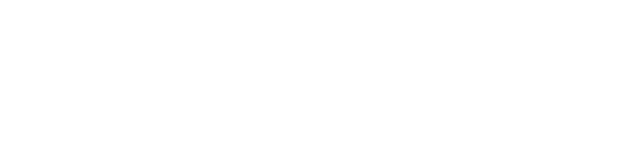
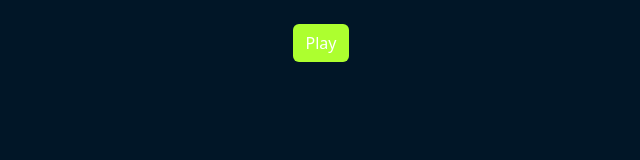
Before and after one commit to AlbertoScalia/js-campominato-grid, a plain HTML site: page index.html in a window 1280 px wide. Shown: the whole page, without its empty margins (319-959 px from the left). Drawn offline with nearby package versions, Linux system fonts and the light colour scheme.

Commit message:
Feat (Index & CSS) : Add elements and style

```diff
--- a/css/style.css
+++ b/css/style.css
@@ -0,0 +1,16 @@
+body {
+    background-color: #011627;
+}
+
+.btn {
+    background-color: greenyellow;
+}
+
+.btn:hover {
+    background-color: rgb(120, 200, 0);
+}
+
+.container {
+    width: 50%;
+    height: 50%;
+}
--- a/index.html
+++ b/index.html
@@ -12,6 +12,18 @@
 </head>
 
 <body>
+
+    <!--Header-->
+    <header>
+        <div class="d-flex align-items-center justify-content-center m-4">
+            <button type="button" id="play" class="btn text-white">Play</button>
+        </div>
+    </header>
+
+    <!--Main-->
+    <main>
+    </main>
+
     <!--Js-->
     <script src="https://cdn.jsdelivr.net/npm/bootstrap@5.3.0-alpha3/dist/js/bootstrap.bundle.min.js"
         integrity="sha384-ENjdO4Dr2bkBIFxQpeoTz1HIcje39Wm4jDKdf19U8gI4ddQ3GYNS7NTKfAdVQSZe"
```
